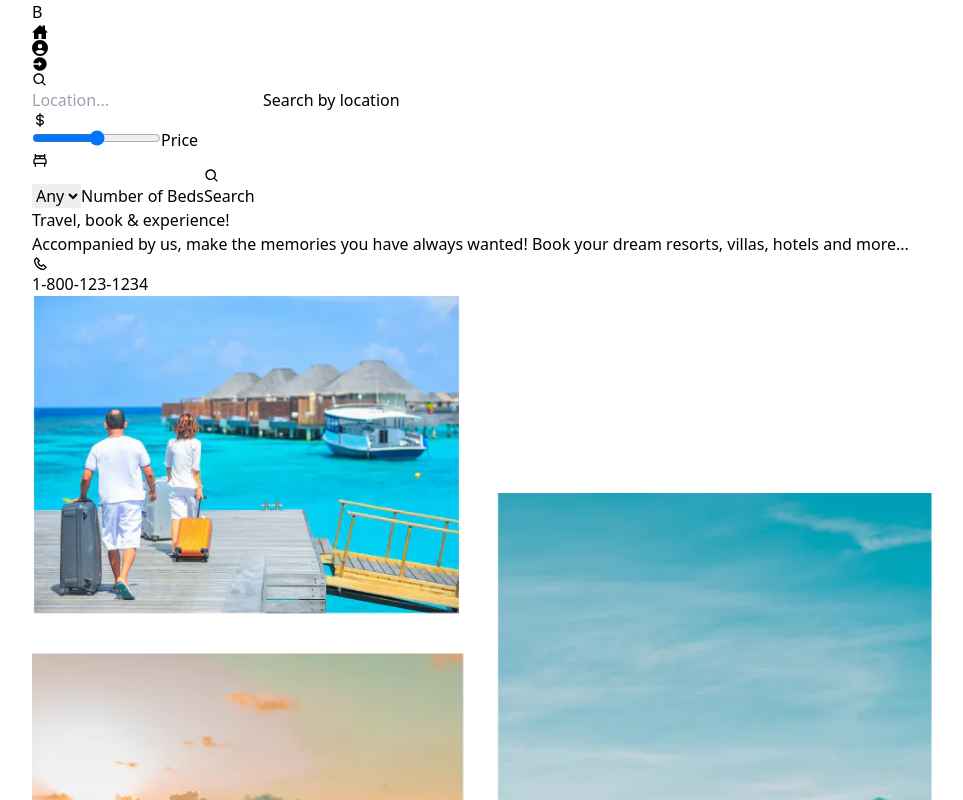
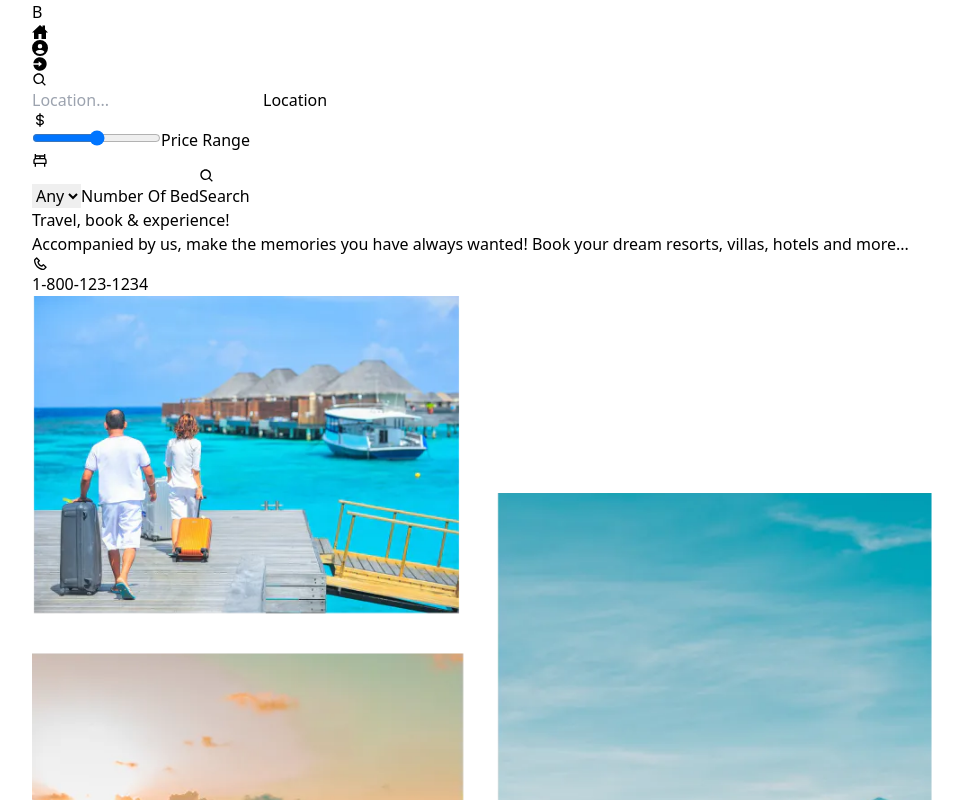
Before and after one commit to gere-dev/real-estate-booking-react-node, a React (Vite) app in the folder frontend/: page / in a window 1280 px wide. Shown: the top 800 px of the page, without its empty margins (158-1121 px from the left). Built offline with nearby package versions, Linux system fonts and the light colour scheme.

Commit message:
refactor the form component

```diff
--- /dev/null
+++ b/frontend/src/components/Forms/FilterForm/FieldContainer.tsx
@@ -0,0 +1,19 @@
+import { IconType } from 'react-icons';
+import { IconContainer } from './IconContainer';
+interface Props {
+  children: React.ReactNode;
+  Icon: IconType;
+  label: string;
+  htmlFor: string;
+}
+export const FieldContainer = ({ children, Icon, label, htmlFor }: Props) => (
+  <span className='border-b lg:border-b-0 lg:border-r lg:pr-2 w-full flex gap-3 items-center py-3 '>
+    <IconContainer Icon={Icon} />
+    <span>
+      {children}
+      <label className='hidden lg:block text-gray-600 mt-2' htmlFor={htmlFor}>
+        {label}
+      </label>
+    </span>
+  </span>
+);
--- /dev/null
+++ b/frontend/src/components/Forms/FilterForm/FilterForm.tsx
@@ -0,0 +1,41 @@
+import { FieldContainer } from './FieldContainer';
+import { BiBed, BiDollar, BiSearch } from 'react-icons/bi';
+import { FormContainer } from './FormContainer';
+
+export const FilterForm = () => {
+  const renderLocationInput = () => {
+    return <input id='location' className='px-2 flex-1 outline-none' placeholder='Location...' type='text' />;
+  };
+
+  const renderPriceRange = () => {
+    return (
+      <input
+        className='flex-1 appearance-none w-full h-2 bg-primary bg-opacity-30 rounded-lg outline-none focus:outline-none hover:cursor-pointer range-input'
+        type='range'
+        name='price'
+      />
+    );
+  };
+  const renderNumOfBed = () => {
+    return (
+      <select className='flex-1 bg-transparent border-none ' name='' id='number of Beds'>
+        <option value='any'>Any</option>
+        <option value='1'>1</option>
+        <option value='2'>2</option>
+        <option value='3'>3+</option>
+      </select>
+    );
+  };
+
+  return (
+    <FormContainer>
+      <FieldContainer Icon={BiSearch} children={renderLocationInput()} htmlFor='location' label='Location' />
+      <FieldContainer Icon={BiDollar} children={renderPriceRange()} htmlFor='price' label='Price Range' />
+      <FieldContainer Icon={BiBed} children={renderNumOfBed()} htmlFor='bed' label='Number Of Bed' />
+      <button className='bg-primary rounded-full text-white flex items-center justify-center py-2 gap-2 lg:w-[170px] lg:h-[50px]'>
+        <BiSearch className='text-xl' />
+        <span className='lg:hidden'>Search</span>
+      </button>
+    </FormContainer>
+  );
+};
--- /dev/null
+++ b/frontend/src/components/Forms/FilterForm/FormContainer.tsx
@@ -0,0 +1,9 @@
+import React from 'react';
+
+export const FormContainer: React.FC<{ children: React.ReactNode }> = ({ children }) => {
+  return (
+    <form className='flex flex-col gap-4 lg:flex-row lg:items-center lg:shadow-lg lg:-mt-16 rounded-full py-2 lg:px-8 z-10 lg:h-fit bg-white'>
+      {children}
+    </form>
+  );
+};
--- /dev/null
+++ b/frontend/src/components/Forms/FilterForm/IconContainer.tsx
@@ -0,0 +1,7 @@
+import { IconType } from 'react-icons';
+
+export const IconContainer = ({ Icon }: { Icon: IconType }) => (
+  <span className='text-primary text-2xl'>
+    <Icon />
+  </span>
+);
--- /dev/null
+++ b/frontend/src/components/Forms/FilterForm/index.ts
@@ -0,0 +1,3 @@
+export * from './IconContainer';
+export * from './FilterForm';
+export * from './FieldContainer';
--- a/frontend/src/pages/Home/Home.tsx
+++ b/frontend/src/pages/Home/Home.tsx
@@ -1,55 +1,13 @@
-import React from 'react';
+import React, { Children } from 'react';
 import { BiBed, BiDollar, BiMoney, BiPhone, BiSearch } from 'react-icons/bi';
 import { IconType } from 'react-icons';
 import heroImg from '@/assets/images/hero-right.webp';
+import { FilterForm } from '@/components/Forms/FilterForm';
 
 export const Home = () => {
   return (
     <section className='max-width-container px-3 flex flex-col gap-12 md:flex-col-reverse md:mt-10 lg:h-[calc(100vh-58.6px)] lg:justify-center'>
-      <form className='flex flex-col gap-4 lg:flex-row lg:items-center lg:shadow-lg lg:-mt-16 rounded-full py-2 lg:px-8 z-10 lg:h-fit bg-white'>
-        <FieldContainer>
-          <IconContainer Icon={BiSearch} />
-          <span>
-            <input id='location' className='px-2 flex-1 outline-none' placeholder='Location...' type='text' />
-            <label className='hidden lg:block text-gray-600 mt-2' htmlFor='location'>
-              Search by location
-            </label>
-          </span>
-        </FieldContainer>
-
-        <FieldContainer>
-          <IconContainer Icon={BiDollar} />
-          <span>
-            <input
-              className='flex-1 appearance-none w-full h-2 bg-primary bg-opacity-30 rounded-lg outline-none focus:outline-none hover:cursor-pointer range-input'
-              type='range'
-              name='price'
-            />
-            <label className='hidden lg:block text-gray-600 mt-2' htmlFor='location'>
-              Price
-            </label>
-          </span>
-        </FieldContainer>
-
-        <FieldContainer>
-          <IconContainer Icon={BiBed} />
-          <span>
-            <select className='flex-1 bg-transparent border-none ' name='' id='number of Beds'>
-              <option value='any'>Any</option>
-              <option value='1'>1</option>
-              <option value='2'>2</option>
-              <option value='3'>3+</option>
-            </select>
-            <label className='hidden lg:block text-gray-600 mt-2' htmlFor='location'>
-              Number of Beds
-            </label>
-          </span>
-        </FieldContainer>
-        <button className='bg-primary rounded-full text-white flex items-center justify-center py-2 gap-2 lg:w-[170px] lg:h-[50px]'>
-          <BiSearch className='text-xl' />
-          <span className='lg:hidden'>Search</span>
-        </button>
-      </form>
+      <FilterForm />
 
       <div className='flex flex-col gap-12 md:flex-row md:items-center'>
         <div className='flex flex-col gap-4 flex-1'>
@@ -73,6 +31,7 @@ export const Home = () => {
 const FieldContainer = ({ children }: { children: React.ReactNode }) => (
   <span className='border-b lg:border-b-0 lg:border-r lg:pr-2 w-full flex gap-3 items-center py-3 '>{children}</span>
 );
+
 const IconContainer = ({ Icon }: { Icon: IconType }) => (
   <span className='text-primary text-2xl'>
     <Icon />
```
Also changed, not shown: frontend/src/components/Buttons/RoundButton.tsx (added).
